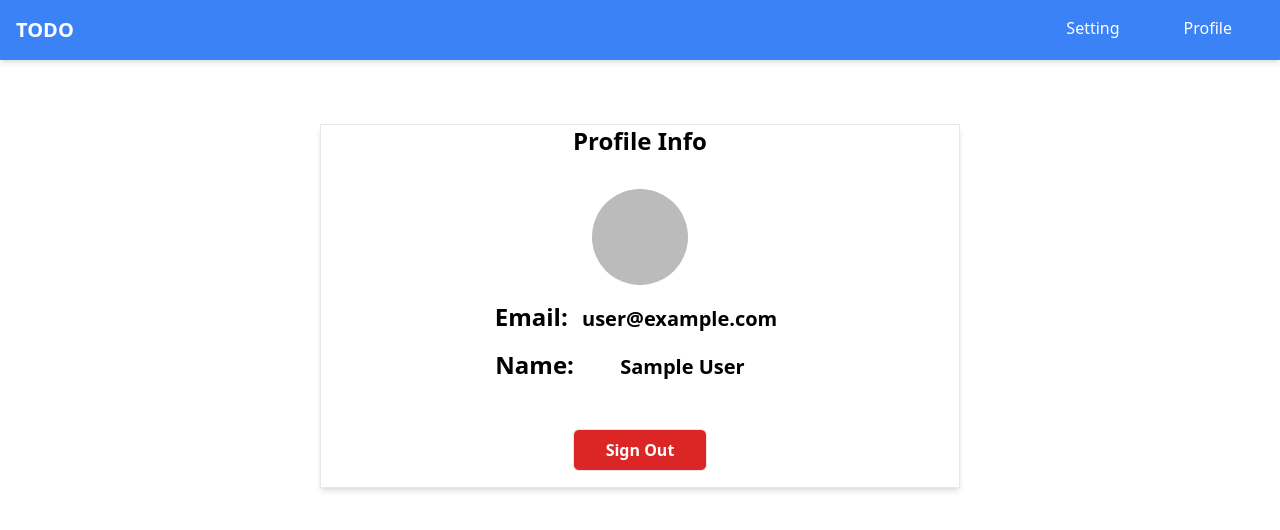
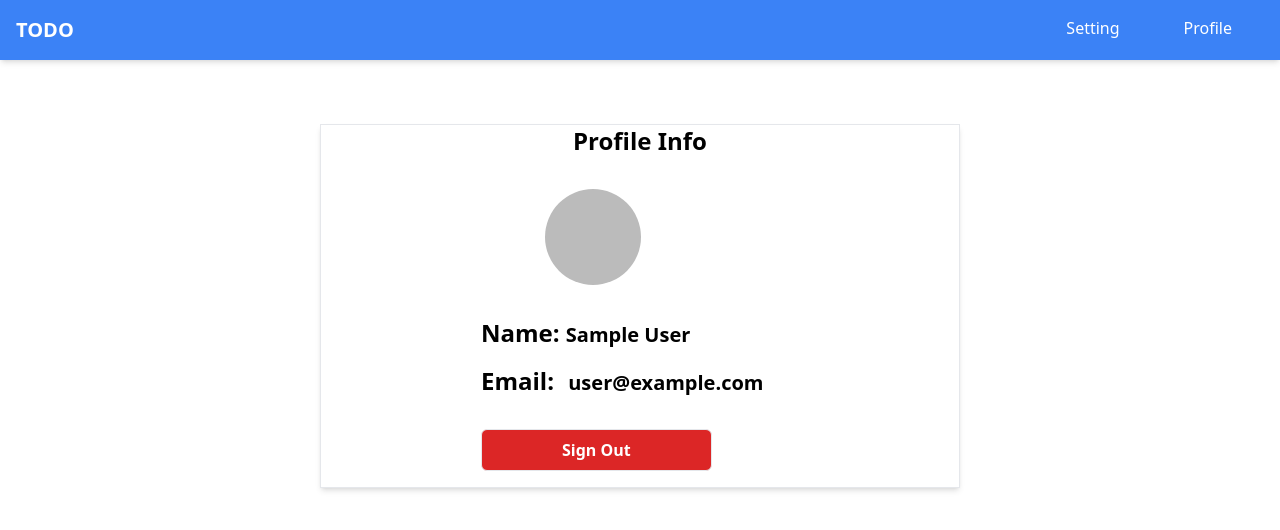
Before and after one commit to Chandrashekher1/Todo, a React (Create React App) app: page /profile in a window 1280 px wide. Shown: the top 530 px of the page. Built offline with nearby package versions, Linux system fonts and the light colour scheme; no server answers; sample sign-in values are in the browser's storage.

Commit message:
update profilePage to view

```diff
--- a/src/Components/ProfilePage.jsx
+++ b/src/Components/ProfilePage.jsx
@@ -39,18 +39,19 @@ const Profile = () => {
   }
 
   return (
-    <div className='border text-center my-16 mx-auto w-[80%] shadow-md md:w-[50%]'>
-      <h1 className='font-bold text-2xl'>Profile Info</h1>
-      <div className='font-semibold my-4 flex flex-col-reverse'>
+    <div className='border t my-16 mx-auto w-[90%] shadow-md md:w-[50%]'>
+      <h1 className='font-bold text-2xl text-center'>Profile Info</h1>
+      <div className='font-semibold my-4 flex flex-col-reverse ml-16 justify-center md:mx-40'>
+
+        <h1 className='font-semibold text-2xl'>
+          Email: <span className='text-xl mx-2 '>{currentUser.email || "Null"}</span>
+        </h1>
         <h1 className='my-4 text-2xl'>
-          Name: <span className='text-xl mx-10'>{currentUser.displayName || "User"}</span>
-        </h1>
-        <h1 className='font-semibold text-2xl'>
-          Email: <span className='text-xl mx-2'>{currentUser.email || "Null"}</span>
+          Name: <span className='text-xl '>{currentUser.displayName || "User"}</span>
         </h1>
 
         {currentUser.photoURL && (
-          <div className="flex justify-center my-4">
+          <div className="mx-16 my-4">
             <img
               src={currentUser.photoURL}
               alt="User Profile"
@@ -60,7 +61,7 @@ const Profile = () => {
         )}
       </div>
       <button
-        className='border px-8 rounded-md my-4 p-2 bg-red-600 text-white font-semibold hover:bg-red-500'
+        className='border px-12 rounded-md my-4 p-2 mx-20  bg-red-600 text-white font-semibold hover:bg-red-500 md:mx-40 md:px-20'
         onClick={handleSignOut}
       >
         Sign Out
```
